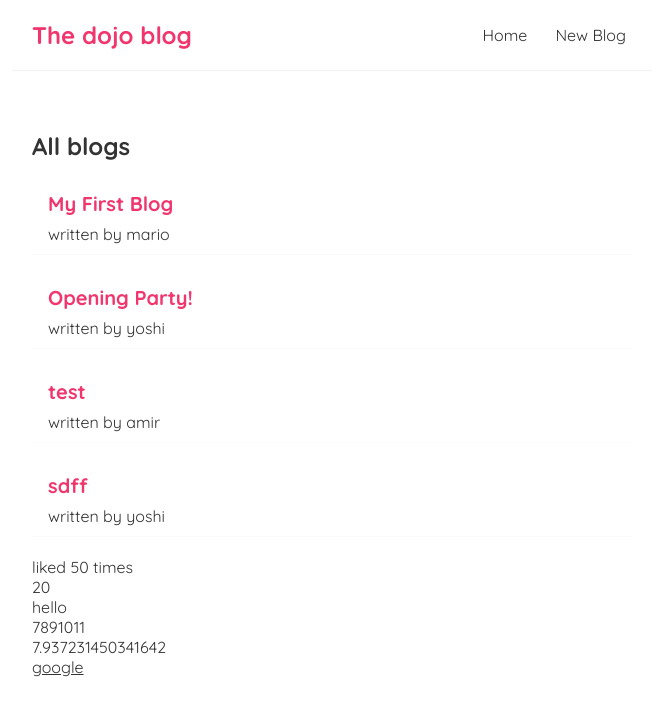
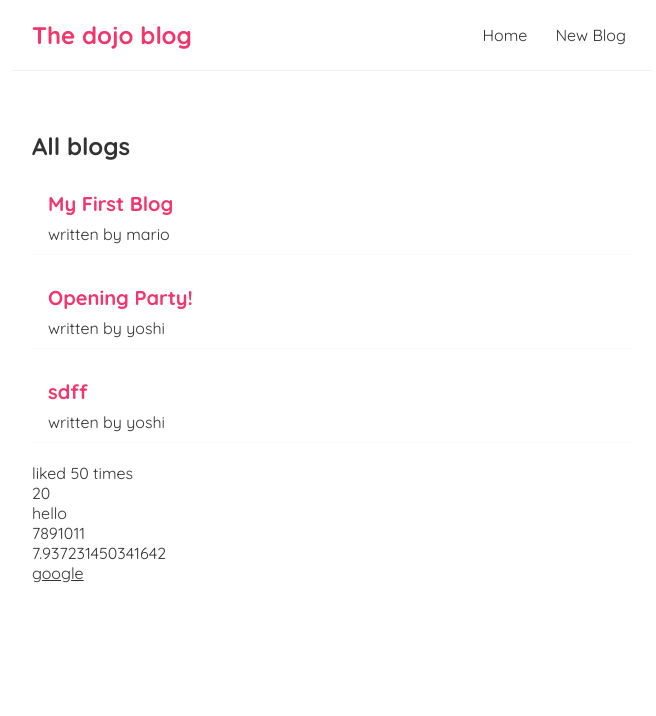
Before and after one commit to amir-shahsahebi/dojo-blog, a React (Create React App) app: page / in a window 1280 px wide. Shown: the top 716 px of the page, without its empty margins (308-964 px from the left). Built offline with nearby package versions, Linux system fonts and the light colour scheme; data requests are answered from the project's data file.

Commit message:
deleting blog added

```diff
--- a/data/db.json
+++ b/data/db.json
@@ -13,12 +13,6 @@
       "id": 2
     },
     {
-      "title": "test",
-      "body": "something",
-      "author": "amir",
-      "id": 3
-    },
-    {
       "title": "sdff ",
       "body": "af f a",
       "author": "yoshi",
--- a/src/BlogDetails.js
+++ b/src/BlogDetails.js
@@ -1,9 +1,21 @@
 import { useParams } from "react-router-dom";
+import { useHistory } from "react-router-dom/cjs/react-router-dom.min";
 import useFetch from "./useFetch";
 
 const BlogDetails = () => {
     const {id} = useParams() // in App.js we define path => /blogs/:id ===so===> the id need to be a variable so we use useParams and mention id that we assign that in app.js to set links dynamic and also use it in <h2></h2>
     const { data: blog, error, isPending } = useFetch("http://localhost:8000/blogs/" + id);
+    const history = useHistory()
+
+    const handleDelete = () => {
+        fetch("http://localhost:8000/blogs/"+ blog.id, {
+            method: "DELETE",
+
+        }).then(()=> {
+            history.push("/")
+        })
+    }
+
     return(
         <div className="blog-details">
         {isPending && <div>Loading ...</div>}
@@ -13,6 +25,7 @@
                 <h2>{blog.title}</h2>
                 <p>written by {blog.author}</p>
                 <div>{blog.body}</div>
+                <button onClick={handleDelete}>Delete</button>
             </article>
         )}
 
--- a/src/index.css
+++ b/src/index.css
@@ -60,14 +60,14 @@
 .blog-details div {
   margin: 20px 0;
 }
-/* .blog-details button {
+.blog-details button {
   background: #f1356d;
   color: #fff;
   border: 0;
   padding: 8px;
   border-radius: 8px;
   cursor: pointer;
-} */
+}
 
 /* create new blog form */
 .create {
```
